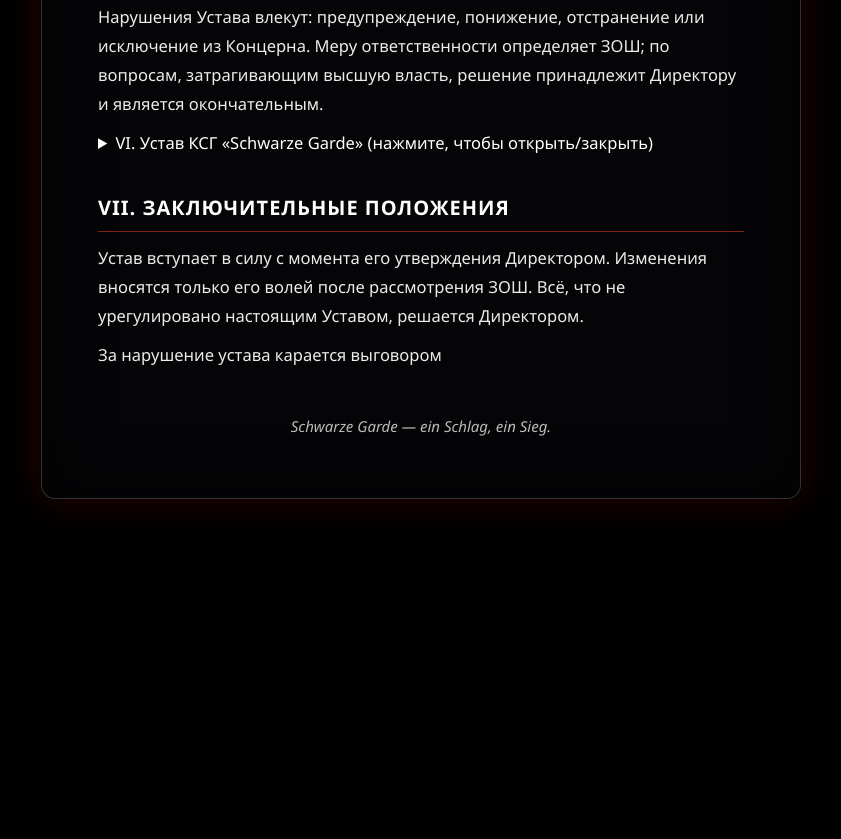
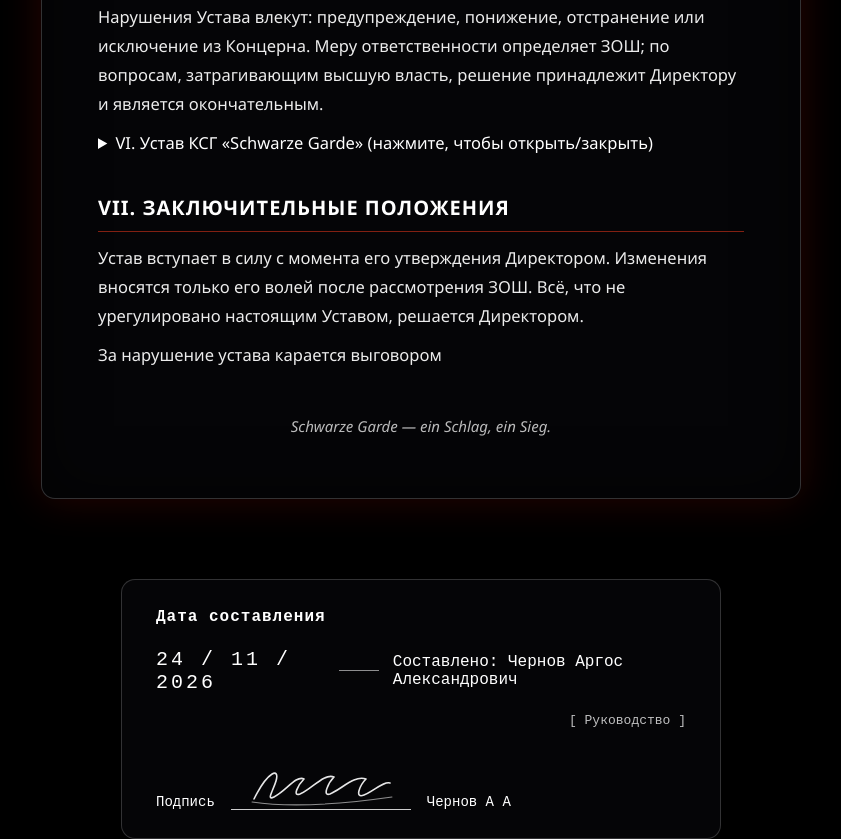
Before and after one commit to qwonowss-crypto/ustav-ksg, a plain HTML site: page index.html in a window 1280 px wide. Shown: the part 2432-3271 px from the top of the page, without its empty margins (219-1060 px from the left). Before the commit the page ends 2931 px from the top, so only its background shows below. Drawn offline with Linux system fonts and the light colour scheme.

Commit message:
Update index.html

```diff
--- a/index.html
+++ b/index.html
@@ -360,6 +360,90 @@
 
   <p class="sign">Schwarze Garde — ein Schlag, ein Sieg.</p>
 </main>
+
+<style>
+  #date-window {
+    position:relative; z-index:2;
+    max-width:600px;
+    margin:0 auto 80px;
+    background:rgba(8,8,10,.72);
+    backdrop-filter:blur(6px);
+    -webkit-backdrop-filter:blur(6px);
+    border:1px solid rgba(255,255,255,.18);
+    border-radius:14px;
+    padding:28px 34px;
+    color:#fff;
+    font-family:'Courier New', monospace;
+    box-shadow:0 10px 34px rgba(0,0,0,.55);
+  }
+  #date-window .dw-title {
+    font-weight:bold;
+    letter-spacing:1px;
+    margin-bottom:22px;
+  }
+  #date-window .dw-row {
+    display:flex;
+    align-items:center;
+    gap:14px;
+    margin-bottom:16px;
+  }
+  #date-window .dw-date {
+    font-size:20px;
+    letter-spacing:3px;
+  }
+  #date-window .dw-line {
+    flex:1;
+    border-bottom:1px solid rgba(255,255,255,.55);
+    min-width:40px;
+  }
+  #date-window .dw-author {
+    text-align:right;
+    font-size:13px;
+    line-height:1.75;
+  }
+  #date-window .dw-role {
+    color:rgba(255,255,255,.75);
+    margin-top:4px;
+  }
+  #date-window .dw-sign-row {
+    display:flex;
+    align-items:flex-end;
+    gap:16px;
+    margin-top:26px;
+  }
+  #date-window .dw-sign-label { font-size:14px; white-space:nowrap; }
+  #date-window .dw-sign-box {
+    border-bottom:1px solid rgba(255,255,255,.8);
+    min-width:180px;
+    height:52px;
+    display:flex;
+    align-items:flex-end;
+    justify-content:center;
+  }
+  #date-window .dw-sign-name { font-size:14px; white-space:nowrap; }
+</style>
+
+<section id="date-window">
+  <div class="dw-title">Дата составления</div>
+  <div class="dw-row">
+    <span class="dw-date">24 / 11 / 2026</span>
+    <span class="dw-line"></span>
+    <span>Составлено: Чернов Аргос Александрович</span>
+  </div>
+  <div class="dw-author">
+    <div class="dw-role">[ Руководство ]</div>
+  </div>
+  <div class="dw-sign-row">
+    <span class="dw-sign-label">Подпись</span>
+    <span class="dw-sign-box">
+      <svg width="150" height="48" viewBox="0 0 150 48" fill="none" xmlns="http://www.w3.org/2000/svg">
+        <path d="M8 38 C 22 10, 34 6, 30 20 C 27 30, 20 40, 28 36 C 40 30, 50 14, 58 18 C 52 24, 46 36, 54 33 C 66 28, 78 12, 88 16 C 82 22, 76 36, 84 33 C 96 28, 108 14, 120 18 C 114 24, 108 38, 118 34 C 128 30, 138 20, 144 22" stroke="#fff" stroke-width="1.6" stroke-linecap="round" stroke-linejoin="round" opacity=".9"/>
+        <path d="M6 41 C 40 46, 90 44, 146 36" stroke="#fff" stroke-width="1.1" stroke-linecap="round" opacity=".55"/>
+      </svg>
+    </span>
+    <span class="dw-sign-name">Чернов А А</span>
+  </div>
+</section>
 <script>
   (function () {
     var glyphs = 'ᚠᚢᚦᚨᚱᚲᚷᚹᚺᚾᛁᛃᛇᛈᛉᛊᛏᛒᛖᛗᛚᛜᛞᛟ';
```
